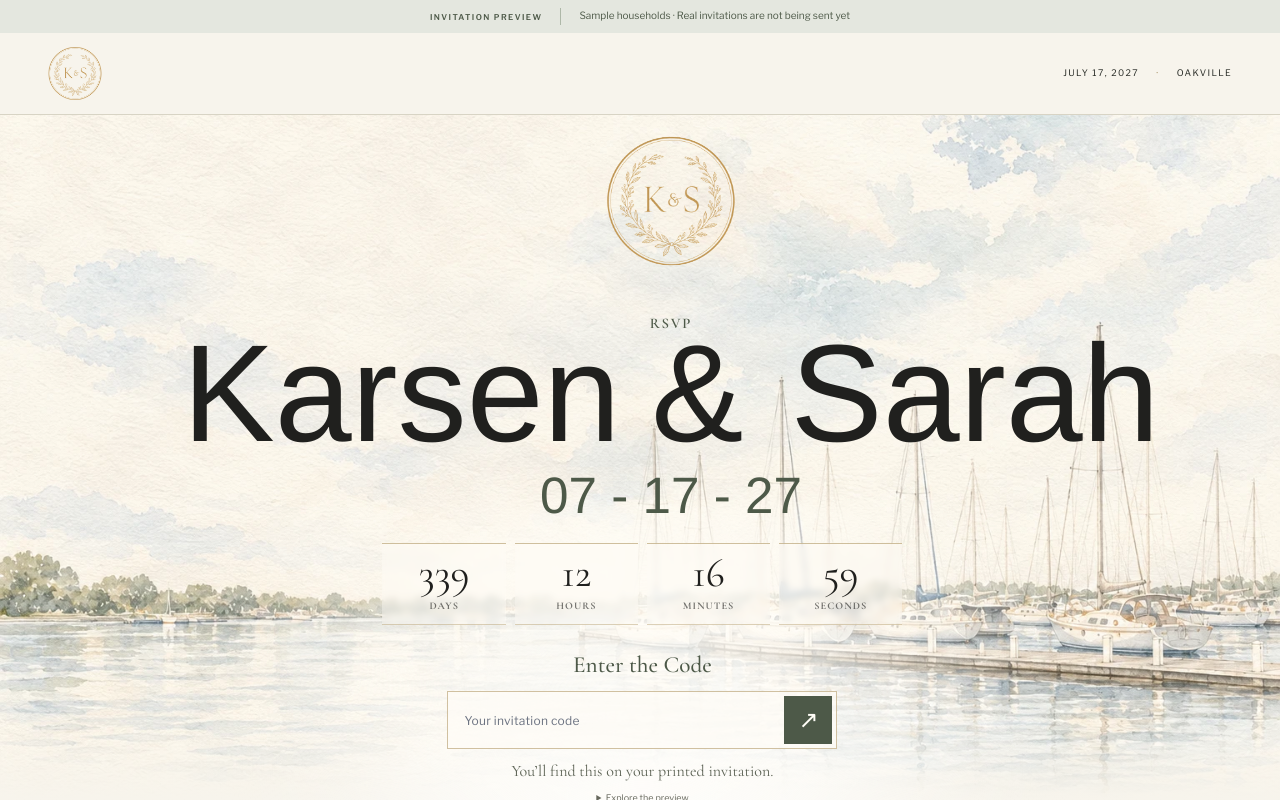
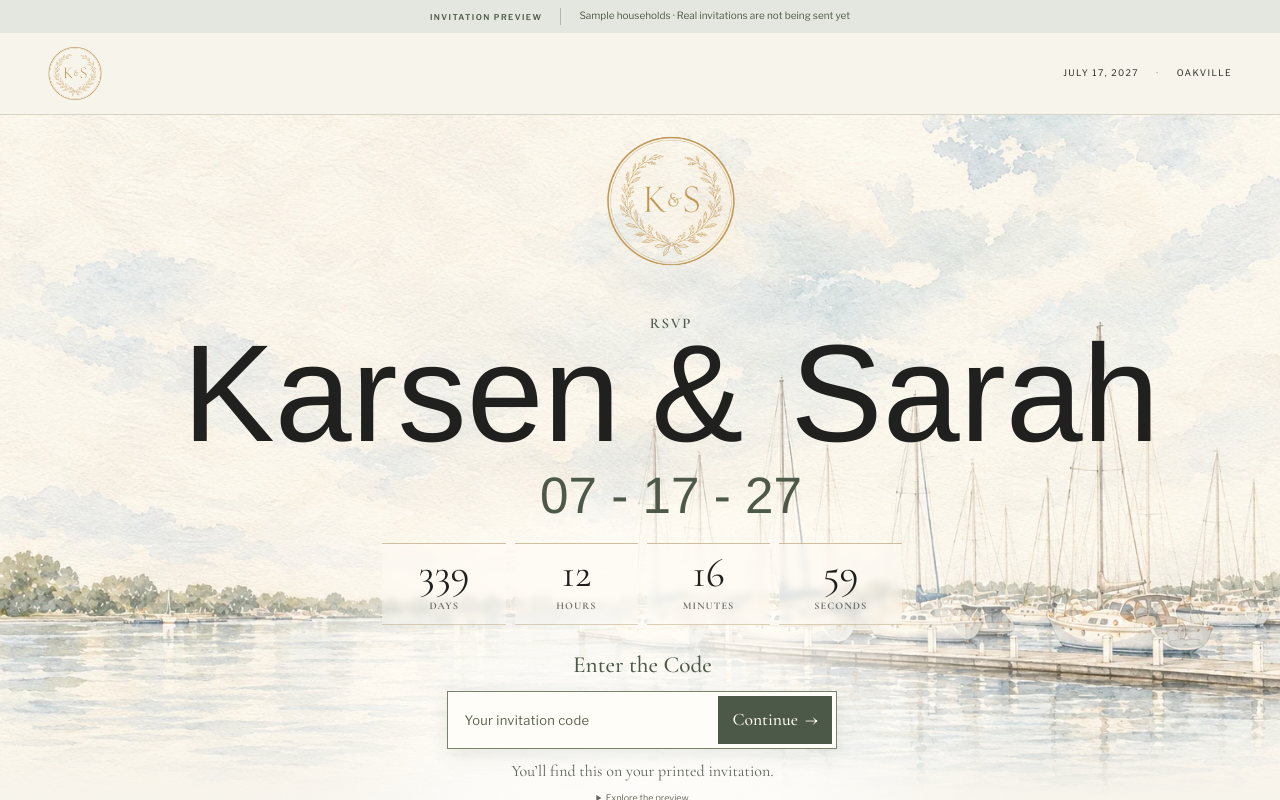
Before and after one commit to karsenwimmer/karsen-sarah-wedding, a Next.js app: page /invitation in a window 1280 px wide. Built offline with nearby package versions, Linux system fonts and the light colour scheme; a web font is replaced by a local one.

Commit message:
Make RSVP code entry more obvious

```diff
--- a/src/app/invitation/invitation.module.css
+++ b/src/app/invitation/invitation.module.css
@@ -356,7 +356,10 @@
 .entryGate { width: min(100%, 390px); margin-top: 1.65rem; position: relative; }
 .entryGate .codeForm { max-width: none; width: 100%; margin: 0; text-align: center; }
 .entryGate .codeForm > label { margin: 0 0 .7rem; color: var(--green); font-family: var(--font-display), Georgia, serif; font-size: 1.45rem; font-weight: 500; line-height: 1.25; }
-.entryGate .codeBar { position: relative; background: #fffdf7b8; border-color: #b29a6899; transition: outline-color .18s, box-shadow .18s; }
+.entryGate .codeBar { position: relative; background: #fffdf7; border-color: #77816b; box-shadow: 0 5px 18px #38432c1a; transition: outline-color .18s, box-shadow .18s; }
+.root .entryGate .codeBar input::placeholder { color: #59624f; opacity: 1; font-size: 13px; }
+.entryGate .codeBar button { width: auto; display: inline-flex; align-items: center; justify-content: center; gap: .45rem; padding: 0 .9rem; font-family: var(--font-display), Georgia, serif; font-size: 1.1rem; font-weight: 500; white-space: nowrap; }
+.entryGate .codeBar button span { font-size: 1.25rem; line-height: 1; }
 .entryGate .codeBar::before { content: ""; position: absolute; pointer-events: none; inset: -6px; border-radius: 3px; padding: 2px; opacity: 0; background: conic-gradient(from var(--code-orbit-angle), transparent 0deg, #b29a6833 55deg, #b99750 95deg, #ecd49b 125deg, transparent 155deg, transparent 360deg); -webkit-mask: linear-gradient(#000 0 0) content-box, linear-gradient(#000 0 0); mask: linear-gradient(#000 0 0) content-box, linear-gradient(#000 0 0); -webkit-mask-composite: xor; mask-composite: exclude; }
 .entryGate .codeBar:focus-within { outline-color: #b29a68; }
 .entryGate .codeForm[data-highlighted=true] .codeBar { border-color: #b29a68; outline: 1px solid #b29a684d; outline-offset: 5px; box-shadow: 0 0 0 8px #b29a6814, 0 0 26px #b29a682b; }
--- a/src/app/invitation/invitation.tsx
+++ b/src/app/invitation/invitation.tsx
@@ -185,7 +185,7 @@ export function Invitation() {
           {!invite ? <div className={s.entryGate}>
             <form onSubmit={openInvitation} className={s.codeForm} aria-busy={busy} data-highlighted={codeHighlighted || undefined}>
               <label htmlFor="invitation-code">Enter the Code</label>
-              <div className={s.codeBar}><input id="invitation-code" ref={codeInput} value={code} onChange={event => { setCode(event.target.value); setCodeError(""); setCodeHighlighted(false); }} placeholder="Your invitation code" maxLength={64} autoCapitalize="characters" autoComplete="off" autoCorrect="off" spellCheck={false} aria-invalid={Boolean(codeError)} aria-describedby={codeError ? "code-help code-error" : "code-help"} disabled={busy} required /><button type="submit" aria-label="Open invitation" disabled={busy}><span aria-hidden="true">{busy ? "…" : "↗"}</span></button></div>
+              <div className={s.codeBar}><input id="invitation-code" ref={codeInput} value={code} onChange={event => { setCode(event.target.value); setCodeError(""); setCodeHighlighted(false); }} placeholder="Your invitation code" maxLength={64} autoCapitalize="characters" autoComplete="off" autoCorrect="off" spellCheck={false} aria-invalid={Boolean(codeError)} aria-describedby={codeError ? "code-help code-error" : "code-help"} disabled={busy} required /><button type="submit" aria-label="Continue to invitation" disabled={busy}>{busy ? "Checking…" : <>Continue <span aria-hidden="true">→</span></>}</button></div>
               <p id="code-help" className={s.hint} aria-live="polite">{codeHighlighted ? "Enter your code to explore the rest of the page." : "You’ll find this on your printed invitation."}</p>
               {codeError && <p className={s.error} id="code-error" role="alert">{codeError}</p>}
             </form>
```
Also changed, not shown: 1 other file (tests, documents, lock files or other folders).
